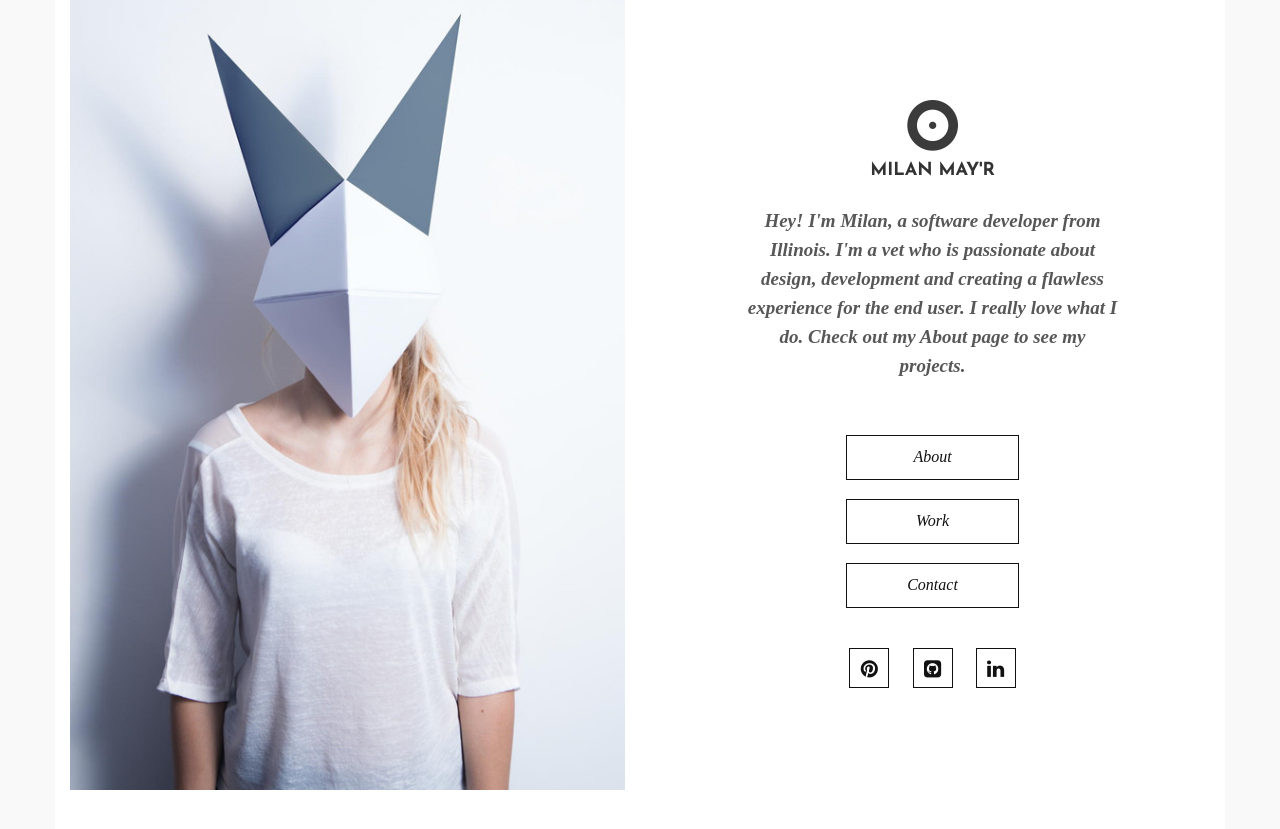
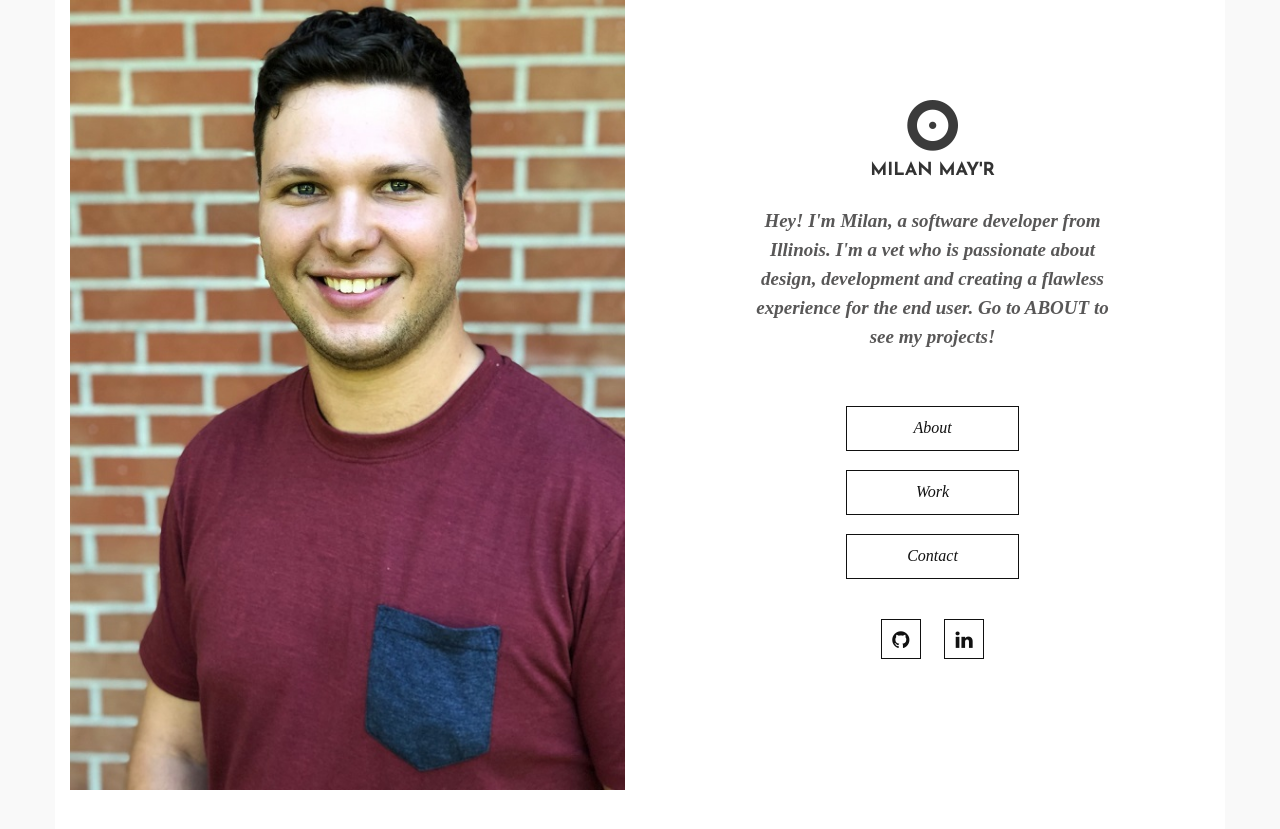
Before and after one commit to milanmayr/milanmayr.github.io, a Jekyll site: the page index.html, which Jekyll copies as it is, in a window 1280 px wide. Shown: the top 829 px of the page. Built offline with Jekyll 4.4.1, drawn with Linux system fonts in a browser that asks for light colours; nearby versions of some CDN libraries.

Commit message:
Add pictures, personal info, modify social links

```diff
--- a/index.html
+++ b/index.html
@@ -25,7 +25,7 @@
             <div class="container main">
                 <div class="row home">
                     <div id = "index_left" class="col-md-6 left">
-                        <img class="img-responsive img-rabbit" src="images/home.jpg">
+                        <img class="img-responsive img-rabbit" src="images/homeMilanTall.jpg">
                     </div>
                     <div id = "index_right" class="col-md-6 text-center right">
                         <div class="logo">
@@ -33,7 +33,7 @@
                             <h4>Milan May'r</h4>
                         </div>
                         <p class="home-description">
-                            Hey! I'm Milan, a software developer from Illinois. I'm a vet who is passionate about design, development and creating a flawless experience for the end user. I really love what I do. Check out my About page to see my projects.
+                            Hey! I'm Milan, a software developer from Illinois. I'm a vet who is passionate about design, development and creating a flawless experience for the end user. Go to ABOUT to see my projects!
                         </p>
                         <div class="btn-group-vertical custom_btn animated slideinright">
                             <div id="about" class="btn btn-rabbit">About</div>
@@ -41,9 +41,8 @@
                             <div id="contact" class="btn btn-rabbit">Contact</div>
                         </div>
                         <div class="social">
-                            <a href="#"><i class="fa fa-pinterest" aria-hidden="true"></i></a>
-                            <a href="#"><i class="fa fa-twitter" aria-hidden="true"></i></a>
-                            <a href="#"><i class="fa fa-linkedin" aria-hidden="true"></i></a>
+                            <a href="https://github.com/SniffingTiger" target="_blank"><i class="fa fa-github" aria-hidden="true"></i></a>
+                            <a href="https://www.linkedin.com/in/milanmayr/" target="_blank"><i class="fa fa-linkedin" aria-hidden="true"></i></a>
                         </div>
                     </div>
                 </div>
@@ -57,6 +56,7 @@
                 <div class="row">
                     <div class="col-md-6 left" id="about_left">
                         <img class="img-responsive img-rabbit" src="images/about.jpg">
+						<!-- Add photos of Hannah and the kids! -->
                     </div>
 
                     <div class="col-md-6 right" id="about_right">
@@ -65,9 +65,11 @@
                             <h2 class="page-title" text-center>About</h2>
                             <div class="marker">a</div>
                         </div>
-                        <p class='subtitle'>Hey! I'm Milan - a freelance web designer, front-end developer and digital planner based in US.
+                        <p class='subtitle'>Hey! I'm Milan - a software developer based in the USA.
                         </p>
-                        <p class="info">"Lorem ipsum dolor sit amet, consectetur adipiscing elit, sed do eiusmod tempor incididunt ut labore et dolore magna aliqua. Ut enim ad minim veniam, quis nostrud exercitation ullamco laboris nisi ut aliquip ex ea commodo consequat. Duis aute irure dolor in reprehenderit in voluptate velit esse cillum dolore eu fugiat nulla pariatur. Excepteur sint occaecat cupidatat non proident, sunt in culpa qui officia deserunt mollit anim id est laborum.Lorem ipsum dolor sit amet, consectetur adipiscing elit, sed do eiusmod tempor incididunt ut labore et dolore magna aliqua. Ut enim ad minim veniam, quis nostrud exercitation ullamco laboris nisi ut aliquip ex ea commodo consequat."</p>
+                        <p class="info">&emsp;Growing up, I didn't have much technology in the house. But when I was around 9 years old, I started exploring the only computer in the house - a Windows 95 laptop. Shaped like a black brick, it actually served as the foundation for my interest in technology. I played Solitaire on it (who hasn't?), learned the Control Panel, and learned how to type on it.
+							<br /><br />&emsp;Later, we got a real desktop PC, and
+						</p>
                     </div>
                 </div>
             </div>
@@ -114,7 +116,7 @@
                             <h2 class="page-title" text-center>Contact</h2>
                             <div class="marker">c</div>
                         </div>
-                        <p class='subtitle'>I'm based in cheltenham in the UK, not far from Bristol, Birmingham, Oxford and Swindom. Drop me a line.
+                        <p class='subtitle'>Whether you're an employer looking for a better employee, or another developer looking to collaborate, we can work together. Send me an email!
                         </p>
                         <!-- form -->
                         <form class="form_edit">
```
Also changed, not shown: css/font-awesome.min.css, images/homeMilan.jpg (added), images/homeMilanTall.jpg (added).
